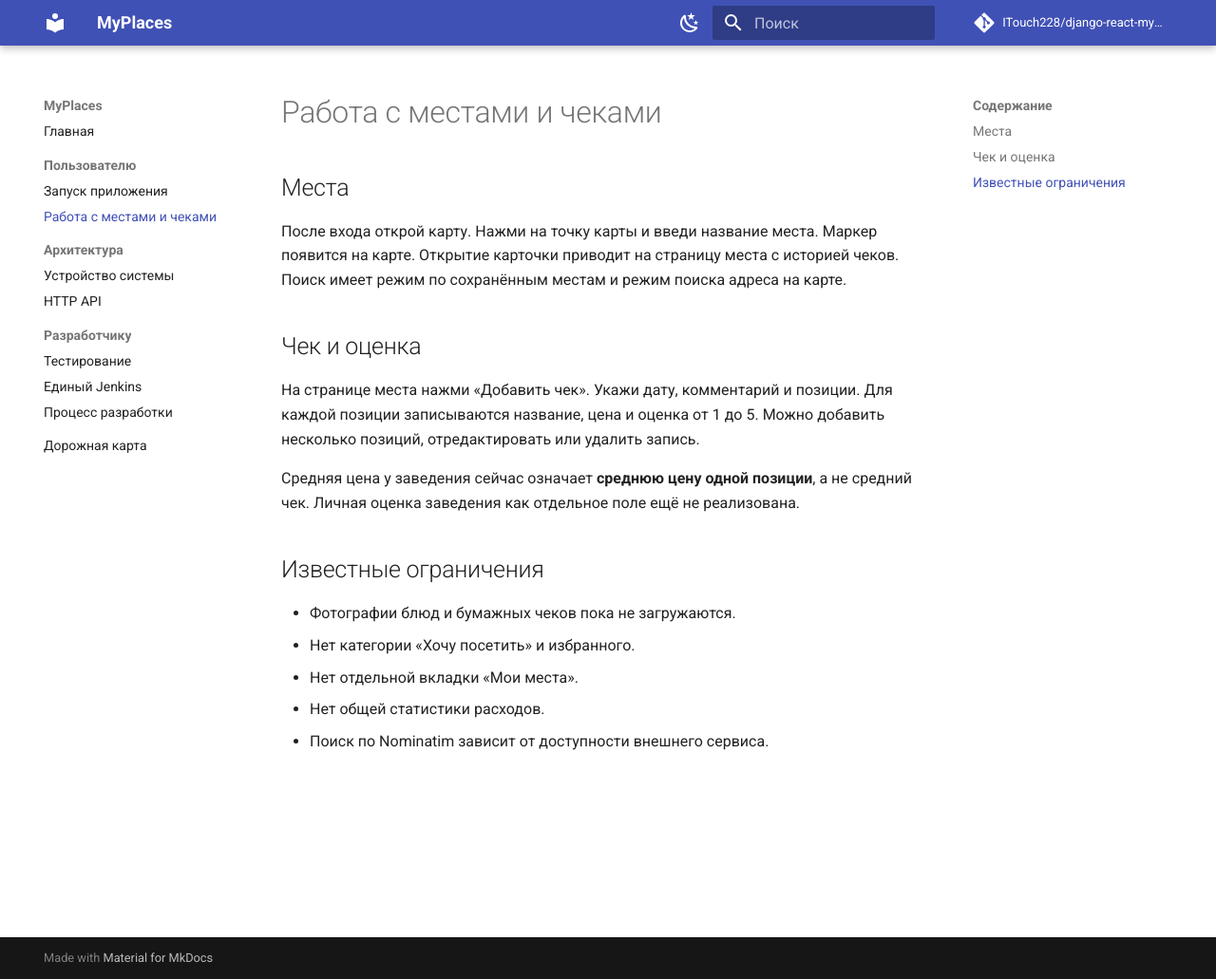
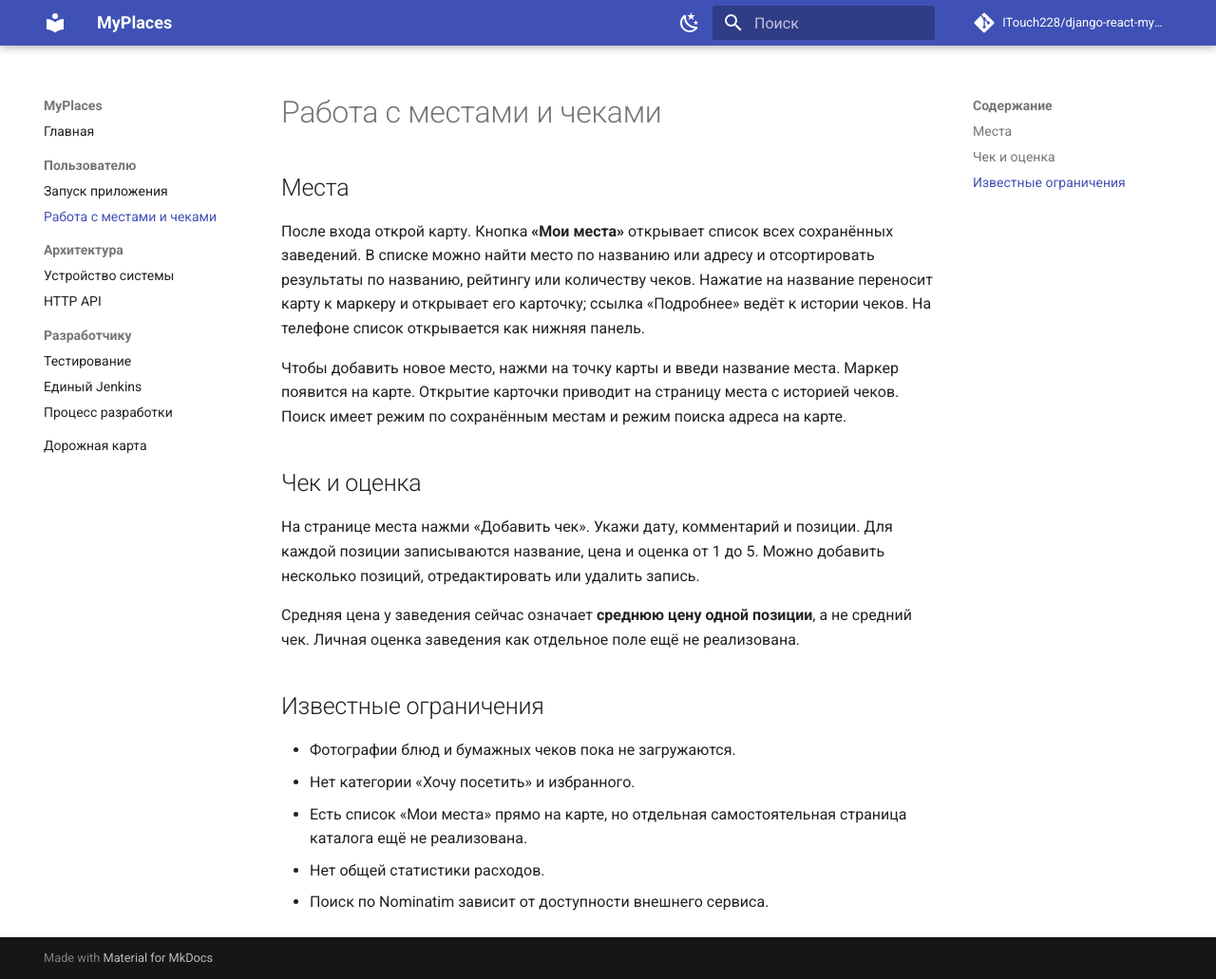
Before and after one commit to ITouch228/django-react-myplaces, an MkDocs documentation site: the page built from docs/user-guide.md, in a window 1280 px wide and 1031 px high. Shown: the whole window at 95% size. Built offline with MkDocs 1.6.1 and Material for MkDocs 9.7.7, drawn with Linux system fonts in a browser that asks for light colours; comment, search, counter and statistics services are not loaded.

Commit message:
docs: explain places panel and update acceptance checklist

```diff
--- a/docs/user-guide.md
+++ b/docs/user-guide.md
@@ -2,7 +2,9 @@
 
 ## Места
 
-После входа открой карту. Нажми на точку карты и введи название места. Маркер появится на карте. Открытие карточки приводит на страницу места с историей чеков. Поиск имеет режим по сохранённым местам и режим поиска адреса на карте.
+После входа открой карту. Кнопка **«Мои места»** открывает список всех сохранённых заведений. В списке можно найти место по названию или адресу и отсортировать результаты по названию, рейтингу или количеству чеков. Нажатие на название переносит карту к маркеру и открывает его карточку; ссылка «Подробнее» ведёт к истории чеков. На телефоне список открывается как нижняя панель.
+
+Чтобы добавить новое место, нажми на точку карты и введи название места. Маркер появится на карте. Открытие карточки приводит на страницу места с историей чеков. Поиск имеет режим по сохранённым местам и режим поиска адреса на карте.
 
 ## Чек и оценка
 
@@ -14,6 +16,6 @@
 
 - Фотографии блюд и бумажных чеков пока не загружаются.
 - Нет категории «Хочу посетить» и избранного.
-- Нет отдельной вкладки «Мои места».
+- Есть список «Мои места» прямо на карте, но отдельная самостоятельная страница каталога ещё не реализована.
 - Нет общей статистики расходов.
 - Поиск по Nominatim зависит от доступности внешнего сервиса.
```
